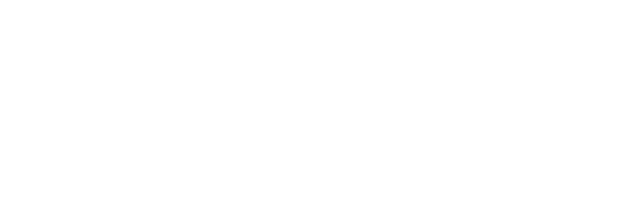
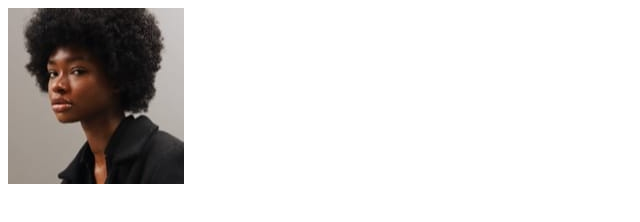
Before and after one commit to BuhleMtshali/social-links-profile-main, a plain HTML site: page index1.html in a window 1280 px wide. Shown: the whole page, without its empty margins (0-640 px from the left). Drawn offline with Linux system fonts and the light colour scheme.

Commit message:
Linked the stylesheet to the index.html file

```diff
--- a/index1.html
+++ b/index1.html
@@ -4,6 +4,13 @@
     <meta charset="UTF-8" />
     <meta name="viewport" content="width=device-width, initial-scale=1.0" />
     <title>Profle links page</title>
+    <link href="style.css" rel="stylesheet" />
   </head>
-  <body></body>
+  <body>
+    <div class="container">
+      <div class="image-profile">
+        <img src="assets/images/avatar-jessica.jpeg" alt="profile picture" />
+      </div>
+    </div>
+  </body>
 </html>
```
Also changed, not shown: style.css (added).
